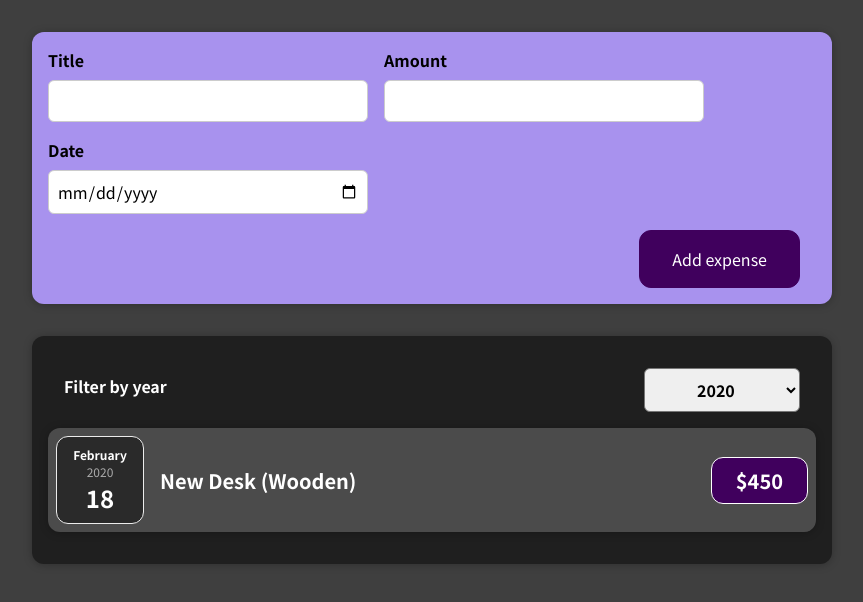
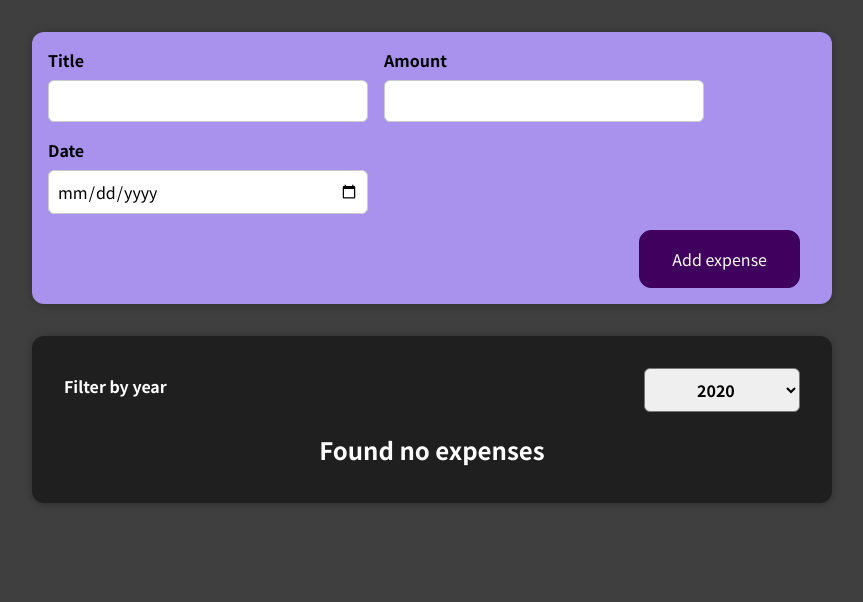
Before and after one commit to israelmalagutti/React---The-Complete-Guide, a React (Create React App) app in the folder code/: page / in a window 1280 px wide. Shown: the top 602 px of the page, without its empty margins (208-1071 px from the left). Built offline with nearby package versions, Linux system fonts and the light colour scheme.

Commit message:
04-outputting-conditional-content

```diff
--- a/code/src/App.js
+++ b/code/src/App.js
@@ -25,7 +25,7 @@
     id: "e4",
     title: "New Desk (Wooden)",
     amount: 450,
-    date: new Date(2020, 1, 18),
+    date: new Date(2021, 1, 18),
   },
 ];
 
--- a/code/src/components/Expenses/ExpenseItem.js
+++ b/code/src/components/Expenses/ExpenseItem.js
@@ -5,6 +5,7 @@
 
 const ExpenseItem = ({ date, title, price }) => {
   return (
+    <li>
       <Card className="expense-item">
         <ExpenseDate date={date} />
 
@@ -13,6 +14,7 @@
           <div className="expense-item__price">${price}</div>
         </div>
       </Card>
+    </li>
   );
 };
 
--- a/code/src/components/Expenses/Expenses.js
+++ b/code/src/components/Expenses/Expenses.js
@@ -2,9 +2,9 @@
 
 import "./Expenses.css";
 
-import { ExpenseItem } from "./ExpenseItem";
+import { Card } from "../Ui";
 import { ExpenseFilter } from "./ExpenseFilter";
-import { Card } from "../Ui";
+import { ExpensesList } from "./ExpensesList";
 
 const Expenses = ({ expenses }) => {
   const [filteredYear, setFilteredYear] = useState("2020");
@@ -28,14 +28,7 @@
         selected={filteredYear}
         onChangeExpenseFilter={filterChangeHandler}
       />
-      {filteredExpenses.map((expense) => (
-        <ExpenseItem
-          key={expense.id}
-          date={expense.date}
-          price={expense.amount}
-          title={expense.title}
-        />
-      ))}
+      <ExpensesList items={filteredExpenses} />
     </Card>
   );
 };
--- /dev/null
+++ b/code/src/components/Expenses/ExpensesList.css
@@ -0,0 +1,9 @@
+.expenses-list {
+  list-style: none;
+  padding: 0;
+}
+
+.expenses-list__fallback {
+  color: white;
+  text-align: center;
+}
--- /dev/null
+++ b/code/src/components/Expenses/ExpensesList.js
@@ -0,0 +1,24 @@
+import "./ExpensesList.css";
+
+import { ExpenseItem } from "./ExpenseItem";
+
+const ExpensesList = ({ items }) => {
+  if (items.length === 0) {
+    return <h2 className="expenses-list__fallback">Found no expenses</h2>;
+  }
+
+  return (
+    <ul className="expenses-list">
+      {items.map((expense) => (
+        <ExpenseItem
+          key={expense.id}
+          date={expense.date}
+          price={expense.amount}
+          title={expense.title}
+        />
+      ))}
+    </ul>
+  );
+};
+
+export { ExpensesList };
```
Lines whose indentation alone changed are shown as unchanged.
